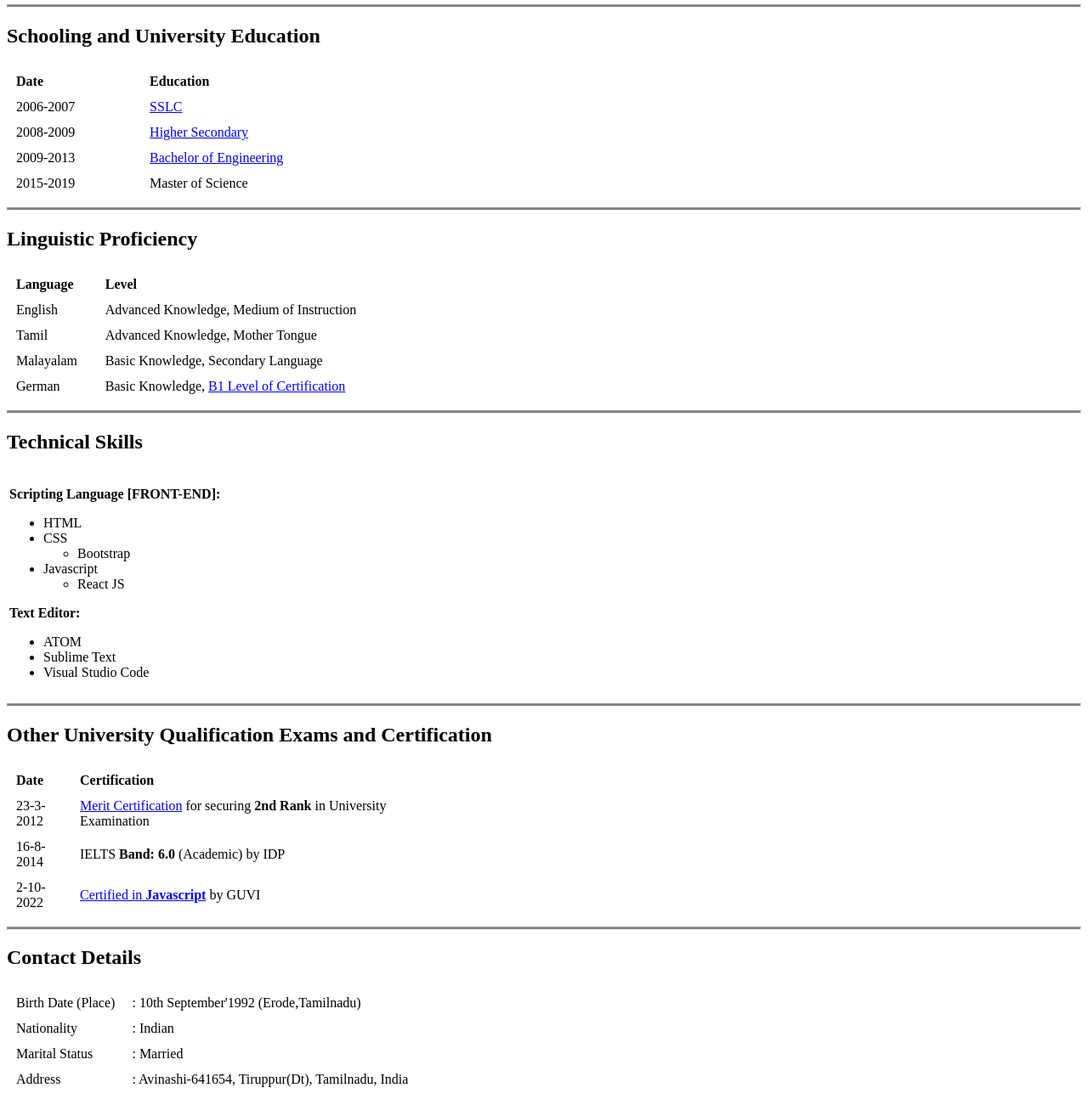
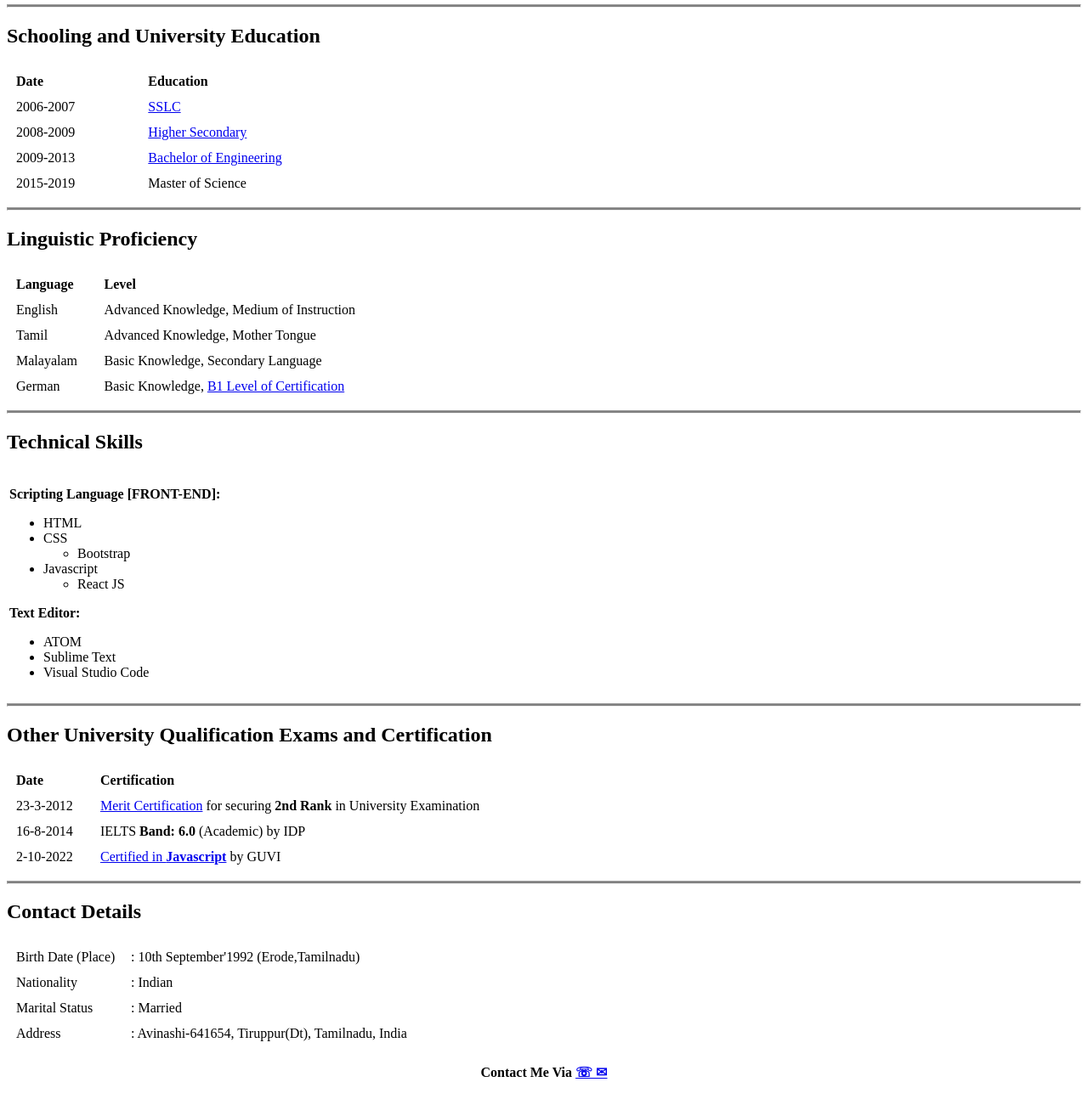
Before and after one commit to Coder-Gokul/CV, a plain HTML site: page index.html in a window 1280 px wide. Shown: the part 214-1508 px from the top of the page at 85% size. Drawn offline with Linux system fonts and the light colour scheme.

Commit message:
changed all "width:40%" to "width:500px"

```diff
--- a/index.html
+++ b/index.html
@@ -20,7 +20,7 @@
 <hr style="height:2px;background-color:grey">
 
   <h2>Schooling and University Education</h2>
-    <table style="width:40%" cellspacing="10">
+    <table style="width:500px" cellspacing="10">
       <tr style="text-align:left">
         <th>Date</th>
         <th>Education</th>
@@ -46,7 +46,7 @@
   <hr style="height:2px;background-color:grey">
 
     <h2>Linguistic Proficiency</h2>
-      <table style="width:40%" cellspacing="10">
+      <table style="width:500px" cellspacing="10">
         <tr style="text-align:left">
           <th>Language</th>
           <th>Level</th>
@@ -100,7 +100,7 @@
 <hr style="height:2px;background-color:grey">
 
     <h2>Other University Qualification Exams and Certification</h2>
-    <table style="width:40%" cellspacing="10">
+    <table style="width:700px" cellspacing="10">
       <tr style="text-align:left">
         <th>Date</th>
         <th>Certification</th>
@@ -122,7 +122,7 @@
 <hr style="height:2px;background-color:grey">
 
     <h2>Contact Details</h2>
-    <table style="width:40%" cellspacing="10">
+    <table style="width:500px" cellspacing="10">
       <tr>
         <td>Birth Date (Place)</td>
         <td>: 10th September'1992 (Erode,Tamilnadu)</td>
```
